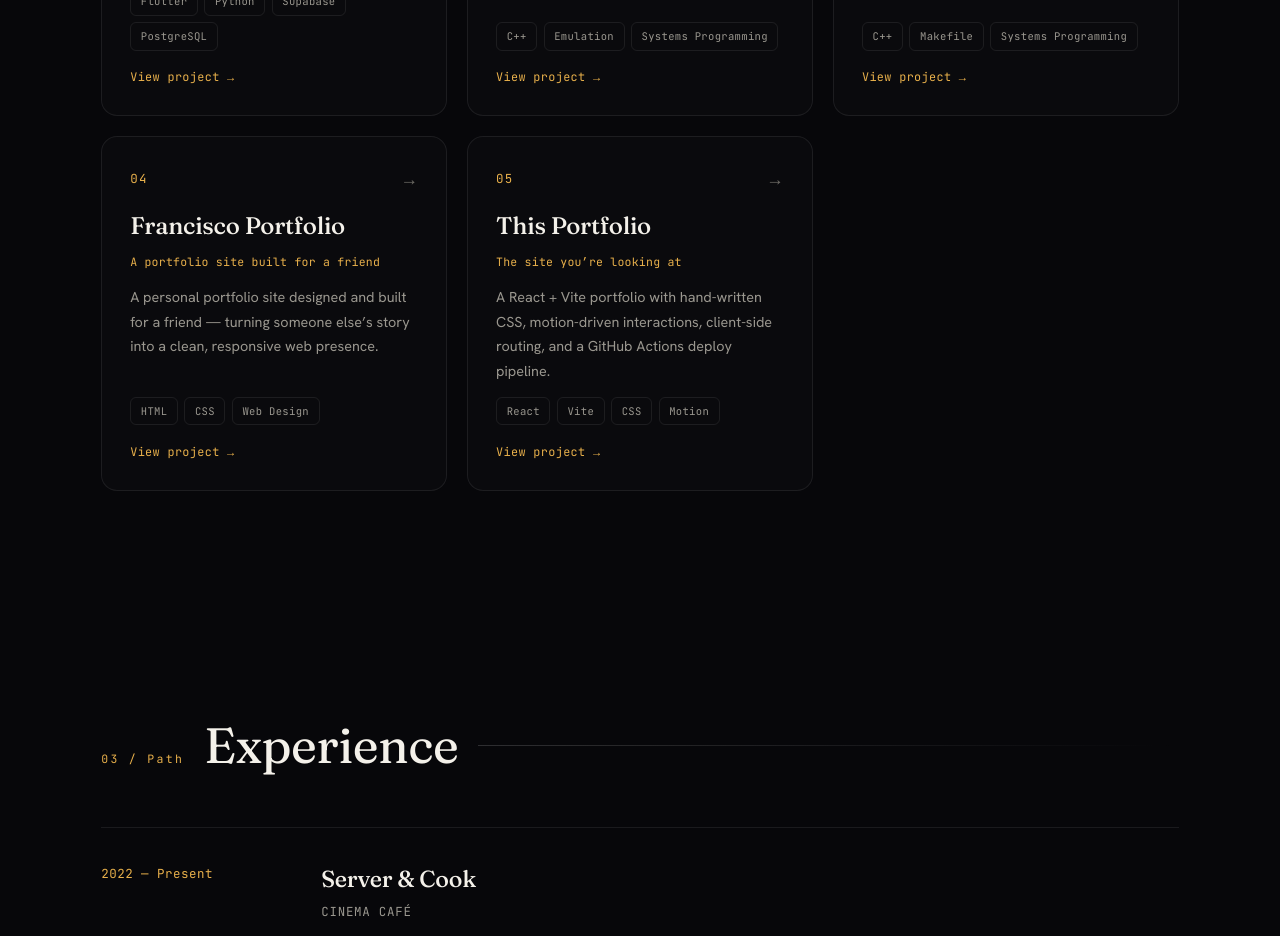
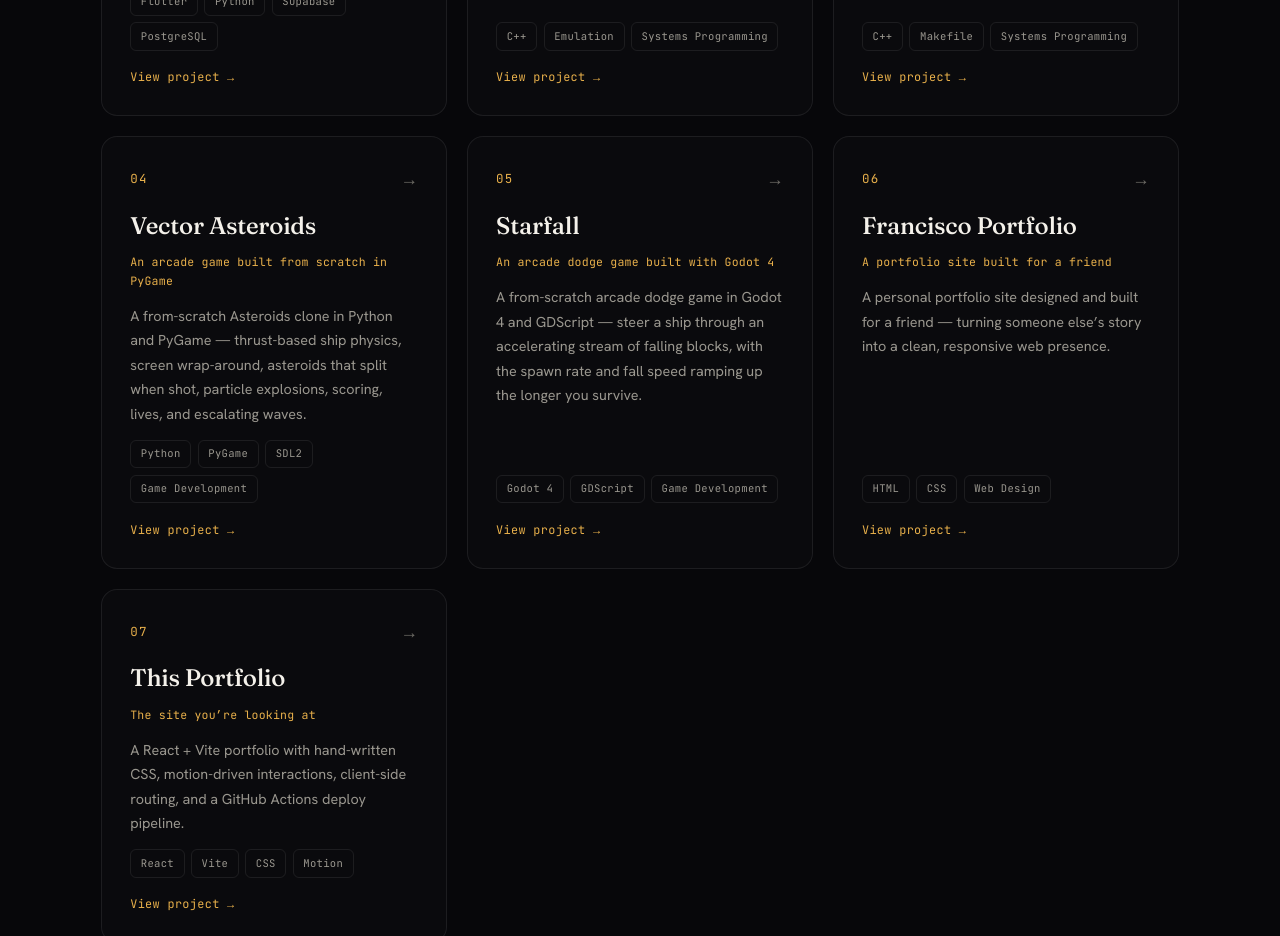
Before and after one commit to srenault93/srenault93.github.io, a React (Vite) app: page / in a window 1280 px wide. Shown: the part 3800-4736 px from the top of the page. Built offline with nearby package versions, Linux system fonts and the light colour scheme.

Commit message:
Add Vector Asteroids and Starfall game projects

```diff
--- a/src/data/content.js
+++ b/src/data/content.js
@@ -154,6 +154,47 @@ export const projectList = [
     screens: [],
   },
   {
+    slug: 'asteroids',
+    name: 'Vector Asteroids',
+    tagline: 'An arcade game built from scratch in PyGame',
+    year: '2026',
+    role: 'Solo project',
+    language: 'Python',
+    repo: 'asteroids-pygame',
+    repoUrl: 'https://github.com/srenault93/asteroids-pygame',
+    liveUrl: null,
+    video: null,
+    desc: 'A from-scratch Asteroids clone in Python and PyGame — thrust-based ship physics, screen wrap-around, asteroids that split when shot, particle explosions, scoring, lives, and escalating waves.',
+    stack: ['Python', 'PyGame', 'SDL2', 'Game Development'],
+    highlights: [
+      'Fixed-timestep 60 FPS game loop with frame-rate-independent movement and exponential ship friction.',
+      'Entity-based design — ship, bullets, asteroids, and particles each own their update and draw logic, with circle-based collision resolution.',
+      'Procedurally generated jagged asteroids that split into smaller rocks on impact.',
+      'Built on the same SDL2 layer as my Game Boy and CHIP-8 emulators.',
+    ],
+    screens: [],
+  },
+  {
+    slug: 'starfall',
+    name: 'Starfall',
+    tagline: 'An arcade dodge game built with Godot 4',
+    year: '2026',
+    role: 'Solo project',
+    language: 'GDScript',
+    repo: 'starfall-godot',
+    repoUrl: 'https://github.com/srenault93/starfall-godot',
+    liveUrl: null,
+    video: null,
+    desc: 'A from-scratch arcade dodge game in Godot 4 and GDScript — steer a ship through an accelerating stream of falling blocks, with the spawn rate and fall speed ramping up the longer you survive.',
+    stack: ['Godot 4', 'GDScript', 'Game Development'],
+    highlights: [
+      'A menu / playing / game-over state machine driving the whole game from a single Node2D.',
+      'Difficulty scales with survival time — spawn interval and fall speed both ramp continuously.',
+      'Immediate-mode rendering in _draw() with Rect2-based collision; no external art assets.',
+    ],
+    screens: [],
+  },
+  {
     slug: 'francisco-portfolio',
     name: 'Francisco Portfolio',
     tagline: 'A portfolio site built for a friend',
```
